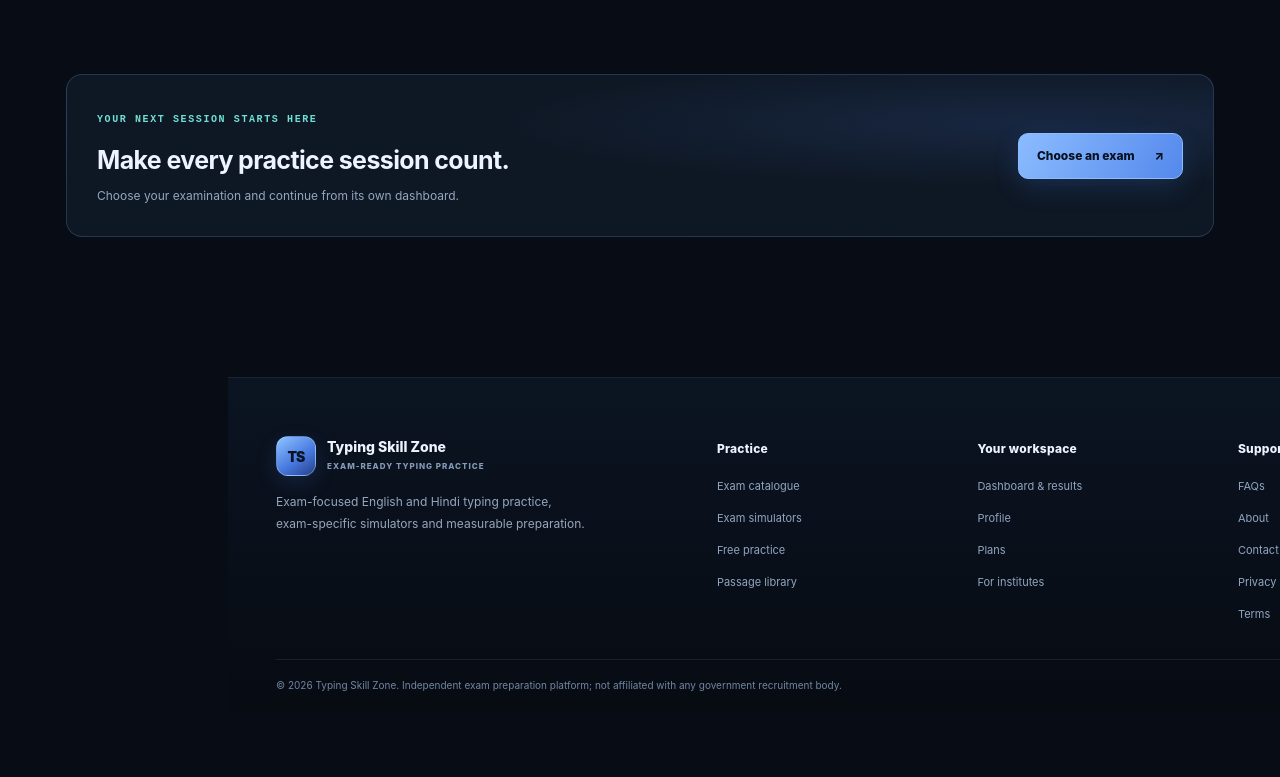
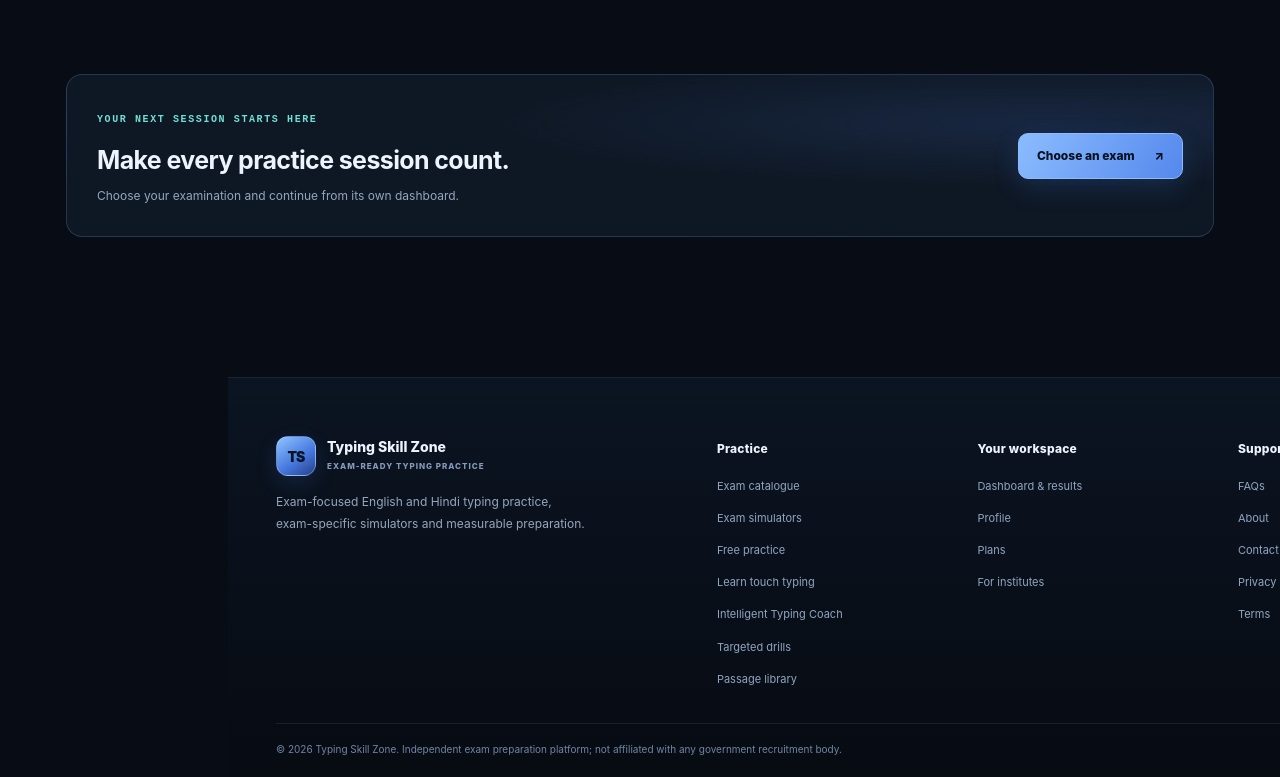
Before and after one commit to vikashphogat0-ux/typingskillzonepro, a Next.js app: page / in a window 1280 px wide. Shown: the part 1747-2524 px from the top of the page. Before the commit the page ends 2460 px from the top, so only its background shows below. Built offline with nearby package versions, Linux system fonts and the light colour scheme; no server answers; the database is empty.

Commit message:
feat: add learning and coach links to site footer

```diff
--- a/components/SiteShell.tsx
+++ b/components/SiteShell.tsx
@@ -23,7 +23,7 @@ export default function SiteShell({ children }: { children: React.ReactNode }) {
           </div>
           <nav className="footer-section" aria-label="Practice links">
             <h4>Practice</h4>
-            <ul><li><a href="/exams">Exam catalogue</a></li><li><a href="/simulators">Exam simulators</a></li><li><a href="/test">Free practice</a></li><li><a href="/library">Passage library</a></li></ul>
+            <ul><li><a href="/exams">Exam catalogue</a></li><li><a href="/simulators">Exam simulators</a></li><li><a href="/test">Free practice</a></li><li><a href="/learn">Learn touch typing</a></li><li><a href="/coach">Intelligent Typing Coach</a></li><li><a href="/coach/drills">Targeted drills</a></li><li><a href="/library">Passage library</a></li></ul>
           </nav>
           <nav className="footer-section" aria-label="Workspace links">
             <h4>Your workspace</h4>
```
